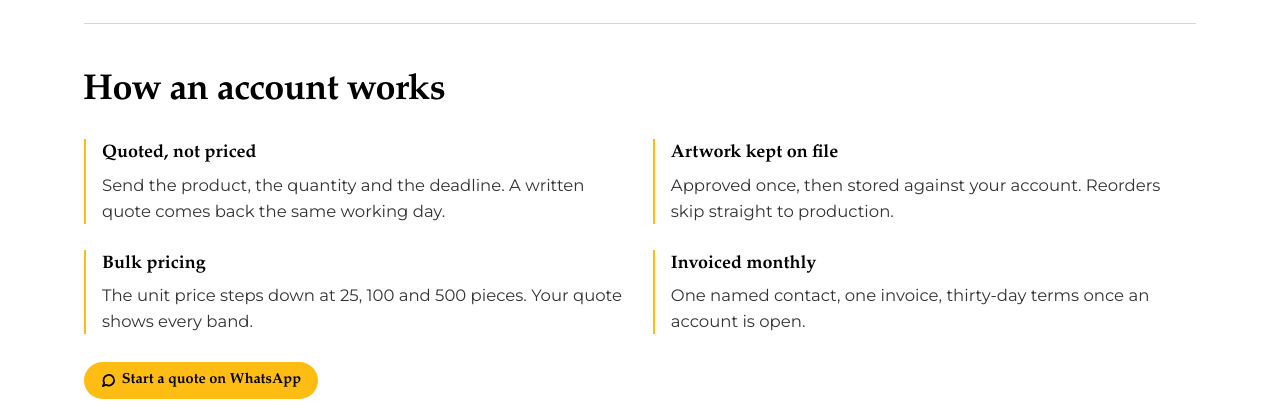
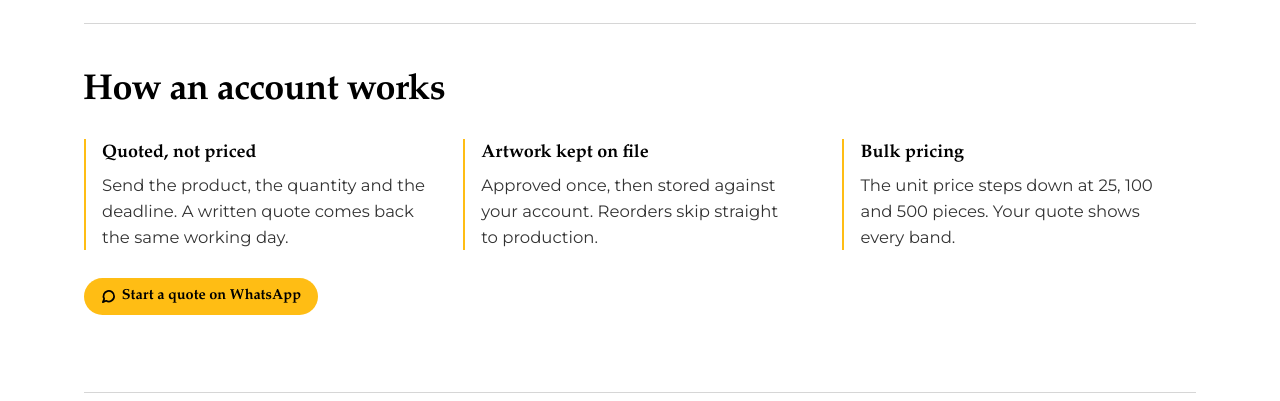
Before and after one commit to amr9/The-Name, a React (Vite) app: page /business in a window 1280 px wide. Shown: the part 940-1341 px from the top of the page. Built offline with nearby package versions, Linux system fonts and the light colour scheme; no server answers.

Commit message:
remove monthly subscription

```diff
--- a/src/i18n/translations/ar.js
+++ b/src/i18n/translations/ar.js
@@ -299,7 +299,6 @@ export default {
         { term: 'بعرض سعر، لا بسعر ثابت', detail: 'أرسل المنتج والكمية والموعد النهائي، ويصلك عرض سعر مكتوب في يوم العمل نفسه.' },
         { term: 'التصاميم محفوظة لديك', detail: 'تُعتمَد مرة واحدة ثم تُحفظ على حسابك. وطلبات الإعادة تنتقل مباشرةً إلى الإنتاج.' },
         { term: 'أسعار الجملة', detail: 'سعر القطعة ينخفض عند 25 و100 و500 قطعة، ويوضّح عرض السعر كل شريحة.' },
-        { term: 'فاتورة شهرية', detail: 'جهة اتصال واحدة، وفاتورة واحدة، وسداد خلال ثلاثين يومًا بعد فتح الحساب.' },
       ],
     },
     catering: {
--- a/src/i18n/translations/en.js
+++ b/src/i18n/translations/en.js
@@ -299,7 +299,6 @@ export default {
         { term: 'Quoted, not priced', detail: 'Send the product, the quantity and the deadline. A written quote comes back the same working day.' },
         { term: 'Artwork kept on file', detail: 'Approved once, then stored against your account. Reorders skip straight to production.' },
         { term: 'Bulk pricing', detail: 'The unit price steps down at 25, 100 and 500 pieces. Your quote shows every band.' },
-        { term: 'Invoiced monthly', detail: 'One named contact, one invoice, thirty-day terms once an account is open.' },
       ],
     },
     catering: {
--- a/src/i18n/translations/es.js
+++ b/src/i18n/translations/es.js
@@ -299,7 +299,6 @@ export default {
         { term: 'Presupuestado, no tarifado', detail: 'Dinos el producto, la cantidad y la fecha límite. El presupuesto por escrito vuelve el mismo día laborable.' },
         { term: 'Diseños guardados', detail: 'Aprobados una vez y archivados en tu cuenta. Las reposiciones pasan directas a producción.' },
         { term: 'Precio por volumen', detail: 'El precio unitario baja a las 25, 100 y 500 piezas. Tu presupuesto muestra cada tramo.' },
-        { term: 'Facturación mensual', detail: 'Un contacto fijo, una factura, y pago a treinta días una vez abierta la cuenta.' },
       ],
     },
     catering: {
--- a/src/i18n/translations/fr.js
+++ b/src/i18n/translations/fr.js
@@ -299,7 +299,6 @@ export default {
         { term: 'Sur devis', detail: 'Indiquez le produit, la quantité et la date limite. Un devis écrit revient le jour ouvré même.' },
         { term: 'Visuels conservés', detail: 'Validés une fois, puis archivés sur votre compte. Les réassorts passent directement en production.' },
         { term: 'Tarifs dégressifs', detail: 'Le prix unitaire baisse à 25, 100 et 500 pièces. Votre devis affiche chaque palier.' },
-        { term: 'Facturation mensuelle', detail: 'Un contact désigné, une facture, paiement à trente jours une fois le compte ouvert.' },
       ],
     },
     catering: {
--- a/src/pages/Business/Business.css
+++ b/src/pages/Business/Business.css
@@ -58,9 +58,11 @@
   padding-top: clamp(32px, 4vw, 48px);
   border-top: 1px solid var(--color-divider);
 }
+/* three terms: one row of three on wide screens, a single column below
+   980px (two columns would leave the third term with an empty cell beside it) */
 .business-terms-list {
   display: grid;
-  grid-template-columns: repeat(2, minmax(0, 1fr));
+  grid-template-columns: repeat(3, minmax(0, 1fr));
   gap: clamp(16px, 2vw, 28px);
   margin: 28px 0 0;
 }
@@ -102,8 +104,8 @@
 
 @media (max-width: 980px) {
   .business-offer-grid { grid-template-columns: repeat(2, minmax(0, 1fr)); }
+  .business-terms-list { grid-template-columns: minmax(0, 1fr); }
 }
 @media (max-width: 700px) {
   .business-offer-grid { grid-template-columns: minmax(0, 1fr); }
-  .business-terms-list { grid-template-columns: minmax(0, 1fr); }
 }
--- a/src/styles/theme.css
+++ b/src/styles/theme.css
@@ -94,7 +94,14 @@
 }
 
 *, *::before, *::after { box-sizing: border-box; }
-html, body, #root { height: 100%; }
+html, body { height: 100%; }
+/* The page chrome as a column at least one screen tall, with <main> taking
+   the spare height — so on a short page (Contact) the footer still sits at
+   the bottom of the screen instead of straight under the content. A min-
+   rather than fixed height also keeps the sticky navbar's containing block
+   as tall as the page. */
+#root { min-height: 100%; display: flex; flex-direction: column; }
+#root > main { flex: 1 0 auto; }
 
 body {
   margin: 0;
```
